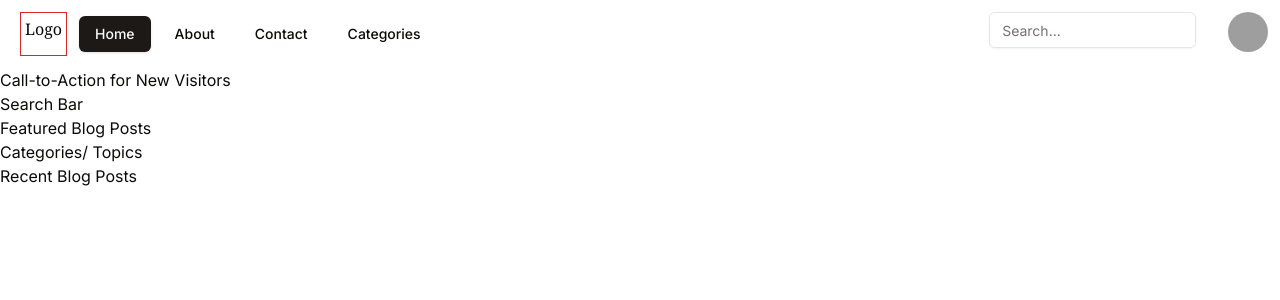
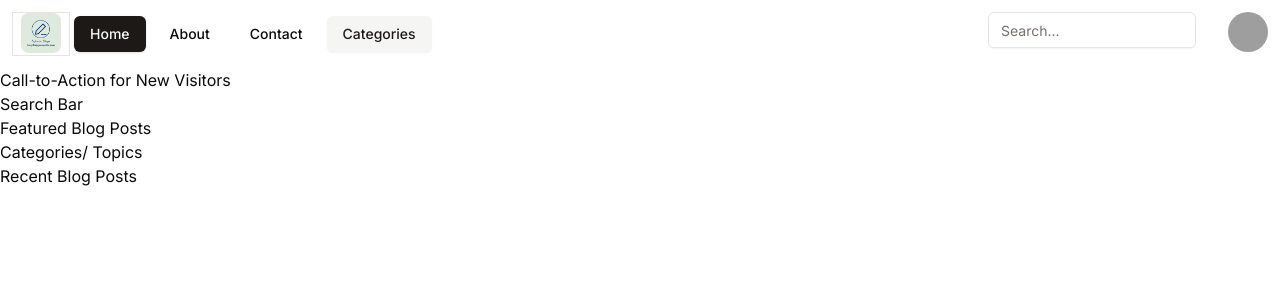
Before and after one commit to tymnec/infinite-blogs, a Next.js app: page / in a window 1280 px wide. Shown: the top 300 px of the page. Built offline with nearby package versions, Linux system fonts and the light colour scheme; grey boxes are pictures that could not be loaded.

Commit message:
added logo :smile: resolves #3

```diff
--- a/src/components/ui/navigation-bar.tsx
+++ b/src/components/ui/navigation-bar.tsx
@@ -23,8 +23,14 @@ function NavigationBar() {
   return (
     <div className="flex w-full p-3">
       {/* Logo */}
-      <div className="p-1 font-serif border border-red-600 mx-2">
-        <p>Logo</p>
+      <div className="font-serif border">
+        <div className="w-10 mx-2">
+          <img
+            src="/infinite-blogs-logos/infinite-blogs.jpeg"
+            alt="InfiniteBlogs logo"
+            className="rounded-lg"
+          />
+        </div>
       </div>
       {/* List of navigation buttons */}
       <div className="flex w-full justify-start gap-2 p-1">
@@ -33,7 +39,7 @@ function NavigationBar() {
         <Button variant={"ghost"}>Contact</Button>
         <DropdownMenu>
           <DropdownMenuTrigger>
-            <Button variant={"ghost"}>Categories</Button>
+            <Button variant={"secondary"}>Categories</Button>
           </DropdownMenuTrigger>
           <DropdownMenuContent>
             <DropdownMenuLabel>Categories</DropdownMenuLabel>
```
